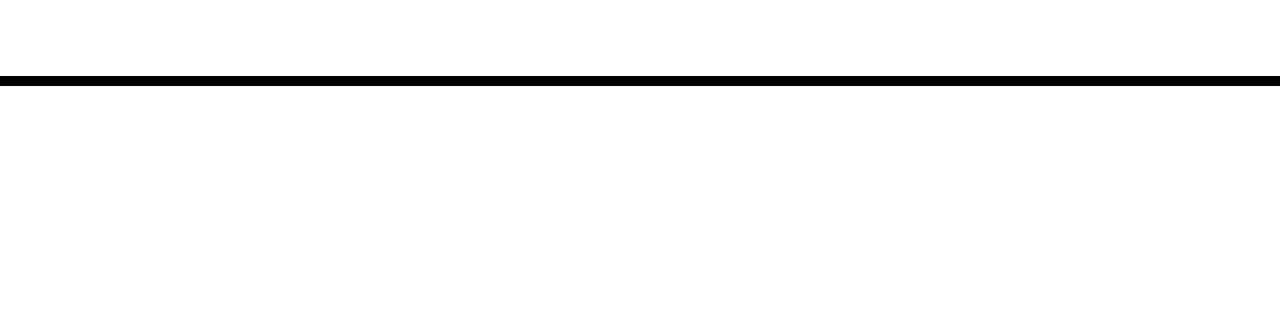
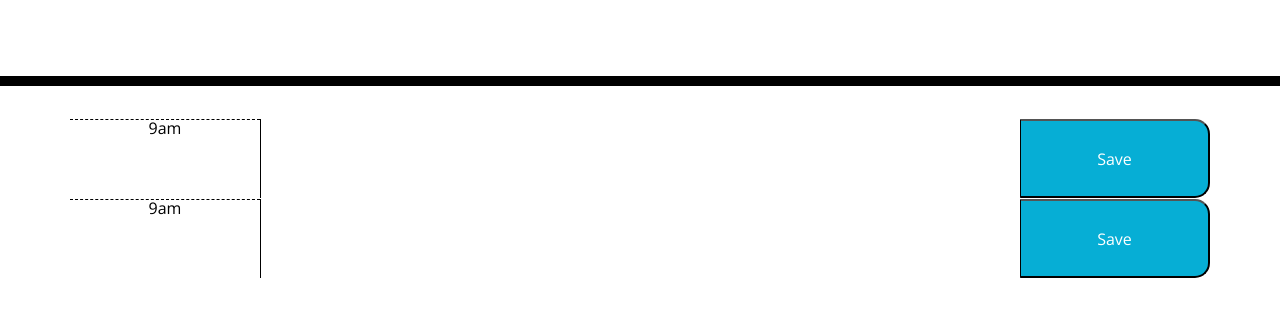
Before and after one commit to matthewjflanagan/Work-Day-Scheduler, a plain HTML site: page index.html in a window 1280 px wide. Shown: the part 182-498 px from the top of the page. Drawn offline with nearby package versions, Linux system fonts and the light colour scheme; files that its build step writes are made by us from their sources.

Commit message:
Psuedocode writeen

```diff
--- a/assets/script.js
+++ b/assets/script.js
@@ -0,0 +1,28 @@
+// var body = document.querySelector('body');
+
+// var divEl = $('<div>');
+
+// divEl.addClass('textArea');
+
+// body.append(divEl);
+
+// console.log('here')
+
+var container = $('.container')
+
+var divTimeblock = '<div class="row time-block"><div class="col-sm-2 hour">9am</div><textarea class="col-sm-8 description"></textarea><button class="col-sm-2 saveBtn">Save</button></div>'
+
+container.append(divTimeblock);
+
+// Loop through 8 times and display time block 8 times
+
+
+// Make the hour dynamic
+
+// Make the time on the textArea dynamic depending on if it is in the past present or future
+
+// Allow user to type in textArea & when they click on Save Button they can save it on local Storage
+
+// Use local storage Getitem to retreive data from local storage
+
+// Save the data only when save button is clicked
--- a/index.html
+++ b/index.html
@@ -18,7 +18,7 @@
       href="https://fonts.googleapis.com/css?family=Open+Sans&display=swap"
       rel="stylesheet"
     />
-    <link rel="stylesheet" href="style.css" />
+    <link rel="stylesheet" href="./assets/style.css" />
     <title>Work Day Scheduler</title>
   </head>
 
@@ -30,9 +30,16 @@
     </header>
     <div class="container">
       <!-- Timeblocks go here -->
+      <div class="row time-block">
+        <div class="col-sm-2 hour">9am</div>
+        <textarea class="col-sm-8 description"></textarea>
+        <button class="col-sm-2 saveBtn">Save</button>
+      </div>
     </div>
 
     <script src="https://cdnjs.cloudflare.com/ajax/libs/jquery/3.2.1/jquery.min.js"></script>
     <script src="https://cdnjs.cloudflare.com/ajax/libs/moment.js/2.24.0/moment.min.js"></script>
+
+  <script src="./assets/script.js"></script>
   </body>
 </html>
```
Also changed, not shown: 1 other file.
